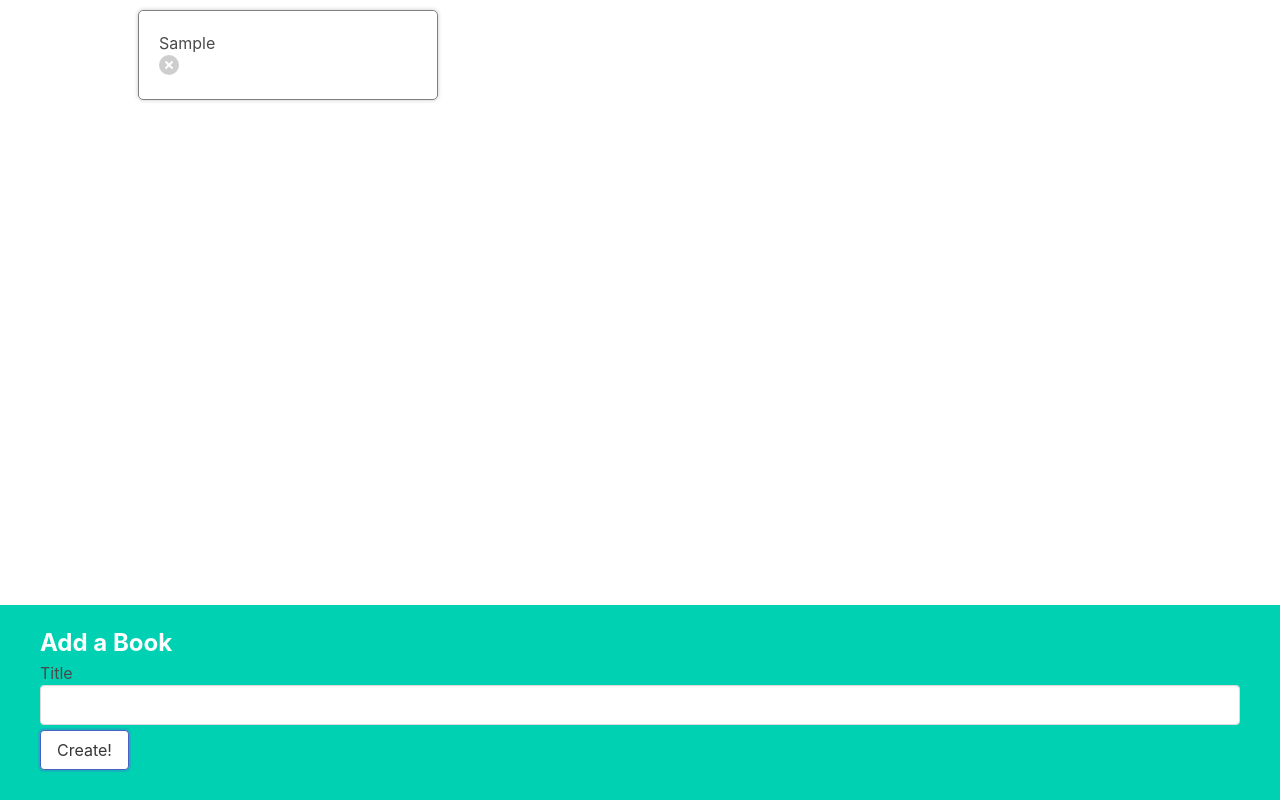
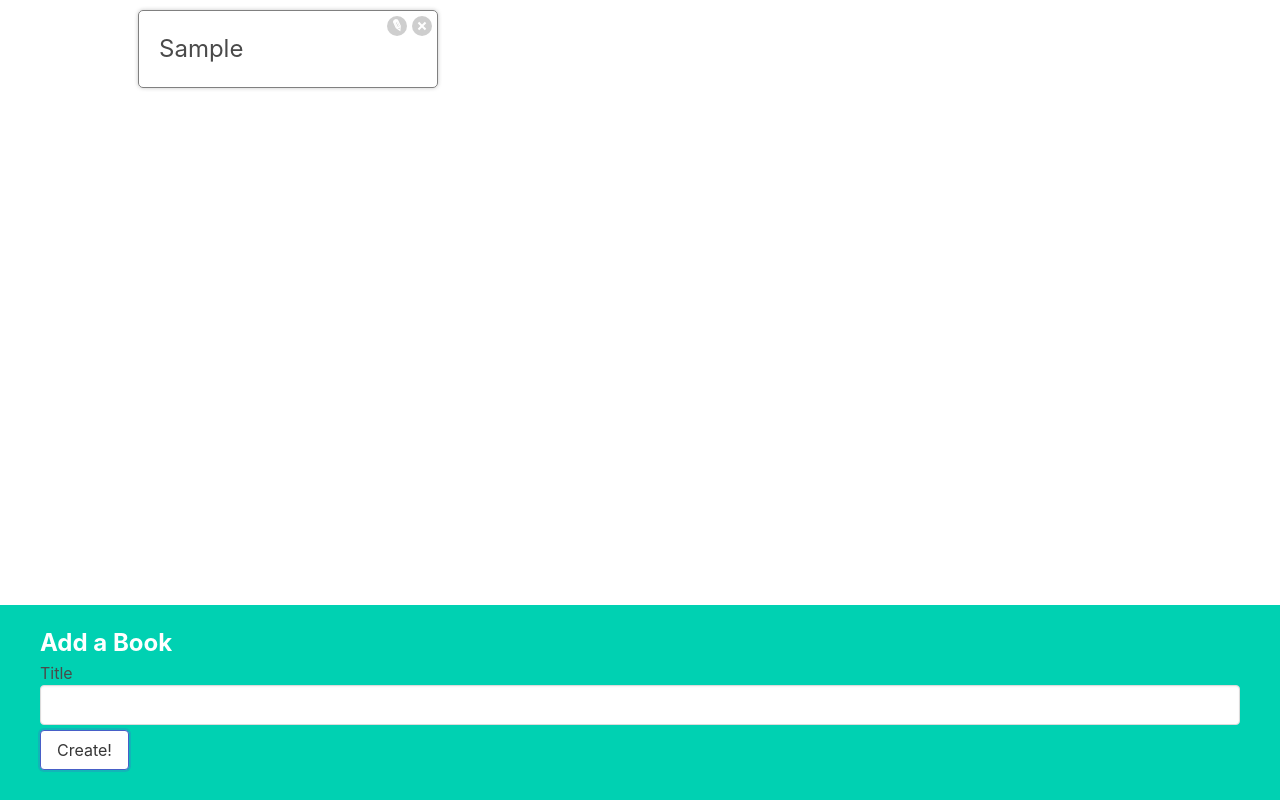
Before and after one commit to BillStephens2022/books, a React (Create React App) app: page / in a window 1280 px wide. Both pictures are taken after typing "Sample" into the empty fields and a click on the button "Create!". Built offline with nearby package versions, Linux system fonts and the light colour scheme.

Commit message:
added functionality to update book title

```diff
--- a/src/App.js
+++ b/src/App.js
@@ -13,6 +13,16 @@
     setBooks(updatedBooks);
   };
 
+  const editBookById = (id, newTitle) => {
+    const updatedBooks = books.map((book) => {
+      if (book.id === id) {
+        return { ...book, title: newTitle };
+      };
+      return book;
+    });
+    setBooks(updatedBooks);
+  };
+
   const deleteBookById = (id) => {
     const updatedBooks = books.filter((book) => {
       return book.id !== id;
@@ -22,7 +32,7 @@
 
   return (
     <div className="app">
-      <BookList books={books} onDelete={deleteBookById} />
+      <BookList books={books} onEdit={editBookById} onDelete={deleteBookById} />
       <BookCreate onCreate={createBook} />
     </div>
   );
--- a/src/components/BookEdit.js
+++ b/src/components/BookEdit.js
@@ -1,5 +1,26 @@
-function BookEdit() {
-  return <div>BookEdit</div>;
+import { useState } from 'react';
+
+function BookEdit({ book, onSubmit }) {
+  const [title, setTitle] = useState(book.title);
+
+  const handleChange = (event) => {
+    setTitle(event.target.value);
+  };
+
+  const handleSubmit = (event) => {
+    event.preventDefault();
+    onSubmit(book.id, title);
+  };
+
+  return (
+    <form className="book-edit" onSubmit={handleSubmit}>
+      <label>Title</label>
+      <input className="input" value={title} onChange={handleChange} />
+      <button className="button is-primary">
+        Save
+      </button>
+    </form>
+  );
 }
 
 export default BookEdit;
--- a/src/components/BookList.js
+++ b/src/components/BookList.js
@@ -1,8 +1,8 @@
 import BookShow from './BookShow';
 
-function BookList({ books, onDelete }) {
+function BookList({ books, onDelete, onEdit }) {
   const renderedBooks = books.map((book) => {
-    return <BookShow key={book.id} book={book} onDelete={onDelete} />
+    return <BookShow key={book.id} book={book} onEdit={onEdit} onDelete={onDelete} />
   });
   return <div className="book-list">{renderedBooks}</div>;
 }
--- a/src/components/BookShow.js
+++ b/src/components/BookShow.js
@@ -1,16 +1,40 @@
-function BookShow({ book, onDelete }) {
-  const handleClick = () => {
+import { useState } from "react";
+import BookEdit from "./BookEdit";
+
+function BookShow({ book, onDelete, onEdit }) {
+  const [showEdit, setShowEdit] = useState(false);
+
+  const handleDeleteClick = () => {
     onDelete(book.id);
   };
 
-  return <div className="book-show">
-  {book.title}
-    <div>
-      <button className="delete" onClick={handleClick}>
-        Delete
-      </button>
+  const handleEditClick = () => {
+    setShowEdit(!showEdit);
+  };
+
+  const handleSubmit = (id, newTitle) => {
+    setShowEdit(false);
+    onEdit(id, newTitle);
+  }
+
+  let content = <h3>{book.title}</h3>;
+  if (showEdit) {
+    content = <BookEdit book={book} onSubmit={handleSubmit} />;
+  };
+
+  return (
+    <div className="book-show">
+      <div>{content}</div>
+      <div className="actions">
+        <button className="edit" onClick={handleEditClick}>
+          Edit
+        </button>
+        <button className="delete" onClick={handleDeleteClick}>
+          Delete
+        </button>
+      </div>
     </div>
-  </div>;
+  );
 }
 
 export default BookShow;
```
